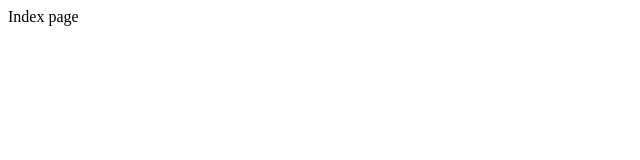
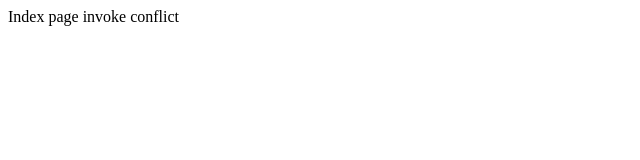
Before and after one commit to julkwel/e-battre, a plain HTML site: page index.html in a window 1280 px wide. Shown: the whole page, without its empty margins (0-640 px from the left). Drawn offline with Linux system fonts and the light colour scheme.

Commit message:
edit index

```diff
--- a/index.html
+++ b/index.html
@@ -6,6 +6,6 @@
     <title>Index</title>
 </head>
 <body>
-    Index  page
+    Index  page invoke conflict
 </body>
 </html>
```
